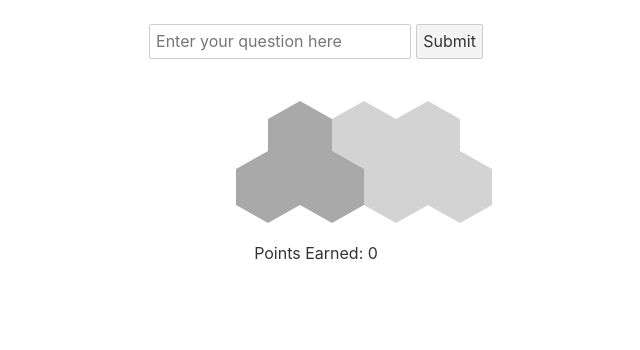
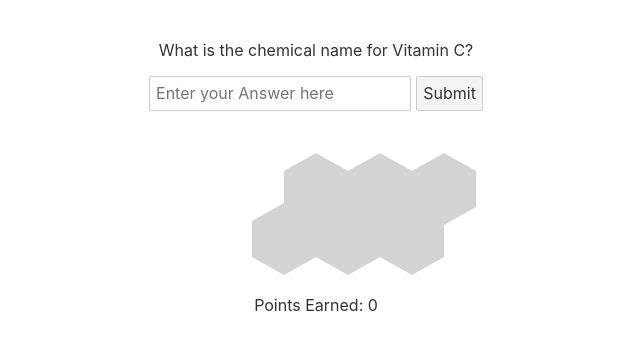
Before and after one commit to JohnSimerlink/vitaminrankings, a Svelte app in the folder svelte-app/: page / in a window 1280 px wide. Shown: the top 350 px of the page, without its empty margins (324-964 px from the left). Built offline with nearby package versions, Linux system fonts and the light colour scheme.

Commit message:
get q/a working

```diff
--- /dev/null
+++ b/package.json
@@ -0,0 +1,5 @@
+{
+  "dependencies": {
+    "@rollup/plugin-json": "^6.1.0"
+  }
+}
--- a/svelte-app/rollup.config.js
+++ b/svelte-app/rollup.config.js
@@ -5,6 +5,7 @@ import terser from '@rollup/plugin-terser';
 import resolve from '@rollup/plugin-node-resolve';
 import livereload from 'rollup-plugin-livereload';
 import css from 'rollup-plugin-css-only';
+import json from '@rollup/plugin-json'; // Added JSON plugin import
 
 const production = !process.env.ROLLUP_WATCH;
 
@@ -60,6 +61,9 @@ export default {
 		}),
 		commonjs(),
 
+		// Import JSON files
+		json(),
+
 		// In dev mode, call `npm run start` once
 		// the bundle has been generated
 		!production && serve(),
--- a/svelte-app/src/App.svelte
+++ b/svelte-app/src/App.svelte
@@ -1,42 +1,64 @@
 <script>
+	import { onMount } from 'svelte';
+	import questions from './data.json';
+
+	let todayQuestions = [];
+	let currentQuestionIndex = 0;
+	let currentQuestion = {};
+
+	onMount(() => {
+		const today = new Date().toISOString().slice(0, 10); // Format: YYYY-MM-DD
+		console.log('today is ', today)
+		todayQuestions = questions[today] || [];
+		if (todayQuestions.length > 0) {
+			currentQuestion = todayQuestions[currentQuestionIndex];
+		}
+	});
 	export let name;
 	import Progress from './Progress.svelte';
-	let questionsCorrect = 3;
-	let totalQuestions = 7;
-	let pointsEarned = 0; // Added to track the total points earned
-	let questionInput = '';
-	async function _gradeQuestion() {
-		console.log('_gradeQuestion')
-		return new Promise((resolve, reject) => {
-			console.log("about to resolve promise")
-			resolve({
-				numberOfPoints: 1,
-				questionNumberAnsweredCorrectly: 1
-			})
-		})
+	let questionsCorrect = 0;
+	let totalQuestions = todayQuestions.length;
+	let pointsEarned = 0;
+	let answerInput = '';
+
+	async function _gradeAnswer(answer) {
+		// Simulate grading answer
+		if (answer.toLowerCase() === currentQuestion.answer.toLowerCase()) {
+			return { numberOfPoints: 1, questionNumberAnsweredCorrectly: 1 };
+		} else {
+			return { numberOfPoints: 0, questionNumberAnsweredCorrectly: 0 };
+		}
 	}
-	function gradeQuestion() {
-		console.log('gradeQuestion')
-		// Assuming gradeQuestion is an async function that returns a promise
-		// with the structure {numberOfPoints, questionNumberAnsweredCorrectly}
-		_gradeQuestion(questionInput).then(({numberOfPoints, questionNumberAnsweredCorrectly}) => {
-			console.log('gradeQuestion.then called')
-			// questionsCorrect += questionNumberAnsweredCorrectly;
-			// totalQuestions += numberOfPoints; // Assuming numberOfPoints represents the total questions attempted
-			pointsEarned += numberOfPoints; // Update pointsEarned based on correct answers
-			questionInput = ''; // Reset input after grading
+
+	function gradeAnswer() {
+		_gradeAnswer(answerInput).then(({numberOfPoints, questionNumberAnsweredCorrectly}) => {
+			pointsEarned += numberOfPoints;
+			questionsCorrect += questionNumberAnsweredCorrectly;
+			answerInput = ''; // Reset input after grading
+			if (currentQuestionIndex < todayQuestions.length - 1) {
+				currentQuestionIndex++;
+				currentQuestion = todayQuestions[currentQuestionIndex];
+			}
 		});
 	}
 </script>
 
 <main>
 	<div class="quiz">
-		<form on:submit|preventDefault={gradeQuestion}>
-			<input type="text" bind:value={questionInput} placeholder="Enter your question here" />
+		{#if todayQuestions.length === 0}
+			<h1>No questions available today</h1>
+		{/if}
+		{#if todayQuestions.length > 0}
+			<div class="current-question">
+				<p>{currentQuestion.question}</p>
+			</div>
+		{/if}
+		<form on:submit|preventDefault={gradeAnswer}>
+			<input type="text" bind:value={answerInput} placeholder="Enter your Answer here" />
 			<button type="submit">Submit</button>
 		</form>
 		<div class="progress-container">
-			<Progress numerator={questionsCorrect} denominator={totalQuestions} />
+			<Progress numerator={questionsCorrect} denominator={todayQuestions.length} />
 		</div>
 		<!-- Display the points earned -->
 		<div class="points-earned">
@@ -56,7 +78,7 @@
 	.progress-container, .points-earned {
 		display: flex;
 		justify-content: center;
-		margin-top: 1em; /* Added margin for spacing */
+		margin-top: 1em;
 	}
 
 	h1 {
--- a/svelte-app/src/data.json
+++ b/svelte-app/src/data.json
@@ -1,5 +1,5 @@
 {
-    "2024-Apr-04": [
+    "2024-04-04": [
         {
             "question": "What is the chemical name for Vitamin C?",
             "answer": "Ascorbic Acid"
@@ -25,7 +25,7 @@
             "answer": "Bell peppers"
         }
     ],
-    "2024-Apr-05": [
+    "2024-04-05": [
         {
             "question": "What does GLP-1 stand for in the context of GLP-1 drugs like Ozempic?",
             "answer": "Glucagon-like peptide-1"
```
Also changed, not shown: 1 other file (tests, documents, lock files or other folders).
